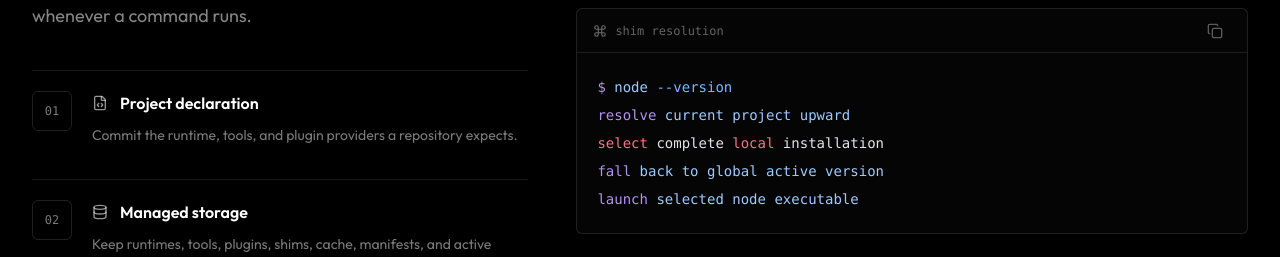
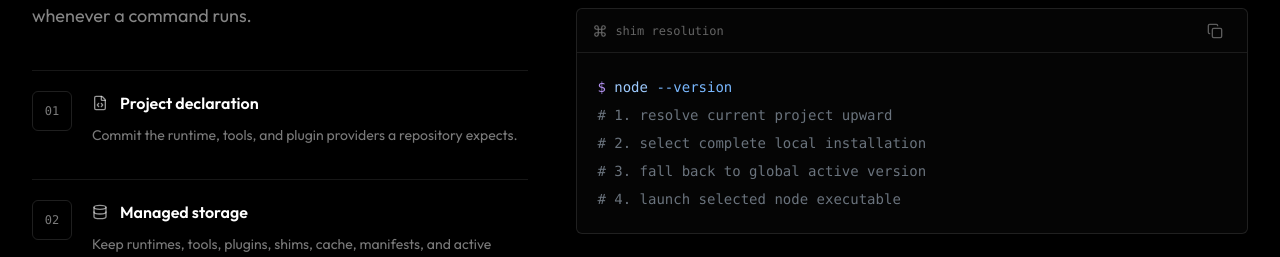
Before and after one commit to jolterjs/www, a Next.js app: page / in a window 1280 px wide. Shown: the part 2448-2705 px from the top of the page. Built offline with nearby package versions, Linux system fonts and the light colour scheme; no server answers.

Commit message:
chore: fix shim resolution step highlighting

```diff
--- a/src/app/page.tsx
+++ b/src/app/page.tsx
@@ -231,10 +231,10 @@ const projectDeclarationCode = [
 
 const shimResolutionCode = [
   "$ node --version",
-  "resolve current project upward",
-  "select complete local installation",
-  "fall back to global active version",
-  "launch selected node executable",
+  "# 1. resolve current project upward",
+  "# 2. select complete local installation",
+  "# 3. fall back to global active version",
+  "# 4. launch selected node executable",
 ].join("\n");
 
 const automationCode = [
```
